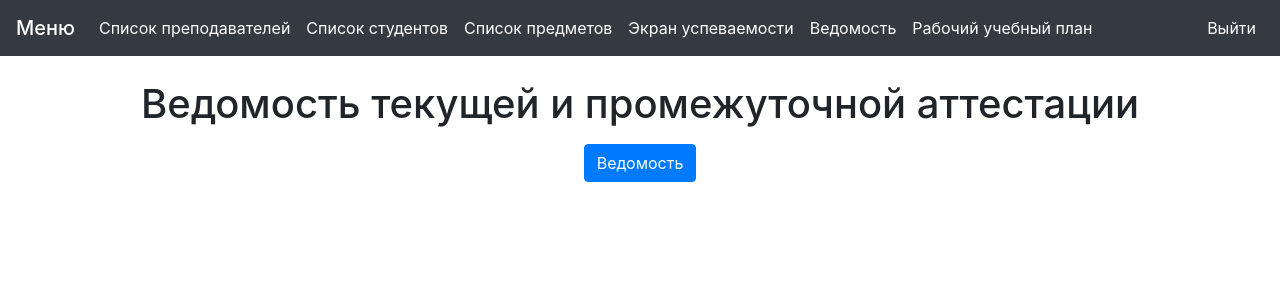
After one commit to voffan/umo, a Django app: page /disciplines/vedomost_list/ in a window 1280 px wide. The commit adds this page. Shown: the top 300 px of the page. Run offline with Django 3.2, Linux system fonts and the light colour scheme; the visitor is signed in with stand-in values (Sample User, id 1); some libraries are stand-ins or nearby versions.

Commit message:
Ведомость текущей и промежуточной аттестации

```diff
--- a/disciplines/urls.py
+++ b/disciplines/urls.py
@@ -12,5 +12,7 @@ urlpatterns = [
     url(r'(?P<pk>[0-9]+)/update_details/$', views.DisciplineDetailsUpdate.as_view(), name='update_details'),
     url(r'^export/$', views.export_to_excel, name='export'),
     url(r'^excel/$', views.excel, name='excel'),
+    url(r'^vedomost/$', views.vedomost, name='vedomost'),
+    url(r'^vedomost_list/$', views.vedomost_list, name='vedomost_list'),
     url(r'^$', views.DisciplineList.as_view(), name='disciplines_list'),
 ]
--- a/disciplines/views.py
+++ b/disciplines/views.py
@@ -240,6 +240,11 @@ def export_to_excel(request):
                 ws[cell.coordinate].border = border
                 ws[cell.coordinate].alignment = align_center
 
+        for cellObj in ws['A2:M2']:
+            for cell in cellObj:
+                # print(cell.coordinate, cell.value)
+                ws[cell.coordinate].fill = fill
+
         # выравнивание столбца
         for cellObj in ws['A2:M20']:
             for cell in cellObj:
@@ -269,3 +274,153 @@ def excel(request):
     groupname = Group.objects.all()
     semestrname = Semestr.objects.all()
     return render(request, 'export_to_excel.html', {'groupname': groupname, 'semestrname': semestrname})
+
+
+def vedomost(request):
+    # определяем стили
+    font = Font(name='Calibri',
+                size=11,
+                bold=False,
+                italic=False,
+                vertAlign=None,
+                underline='none',
+                strike=False,
+                color='FF000000')
+
+    fill = PatternFill(fill_type='solid',
+                       start_color='c1c1c1',
+                       end_color='c2c2c2')
+
+    border = Border(left=Side(border_style='thin',
+                              color='FF000000'),
+                    right=Side(border_style='thin',
+                               color='FF000000'),
+                    top=Side(border_style='thin',
+                             color='FF000000'),
+                    bottom=Side(border_style='thin',
+                                color='FF000000'),
+                    diagonal=Side(border_style='thin',
+                                  color='FF000000'),
+                    diagonal_direction=0,
+                    outline=Side(border_style='thin',
+                                 color='FF000000'),
+                    vertical=Side(border_style='thin',
+                                  color='FF000000'),
+                    horizontal=Side(border_style='thin',
+                                    color='FF000000')
+                    )
+    align_center = Alignment(horizontal='center',
+                             vertical='bottom',
+                             text_rotation=0,
+                             wrap_text=False,
+                             shrink_to_fit=False,
+                             indent=0)
+    align_left = Alignment(horizontal='left',
+                           vertical='bottom',
+                           text_rotation=0,
+                           wrap_text=False,
+                           shrink_to_fit=False,
+                           indent=0)
+    number_format = 'General'
+    protection = Protection(locked=True,
+                            hidden=False)
+
+    # объект
+    wb = Workbook()
+
+    # активный лист
+    ws = wb.active
+
+    # название страницы
+    # ws = wb.create_sheet('первая страница', 0)
+    ws.title = 'первая страница'
+
+    # значение ячейки
+    # ws['A1'] = "Hello!"
+
+    # текущее время
+    today = datetime.today()
+    today = today.strftime('%d.%m.%Y %S:%M:%H')
+
+    # данные для строк
+    group_id = 1
+    semestr = 2
+    group = Group.objects.get(pk=group_id)
+    students = group.grouplist_set.all()
+    subjects = group.program.discipline_set.filter(disciplinedetails__semestr__name=semestr)
+    _row = 10
+    _column = 3
+    ws.cell(row=1, column=1).value = 'Ведомость текущей и промежуточной аттестации'
+    ws.cell(row=2, column=1).value = 'Семестр 2'
+    ws.cell(row=3, column=1).value = group.Name
+    ws.cell(row=9, column=1).value = 'Фамилия, имя, отчество'
+    ws.cell(row=9, column=2).value = '№ зачетной книжки'
+    ws.cell(row=9, column=3).value = 'Сумма баллов'
+    ws.cell(row=9, column=4).value = 'Баллы экзамен'
+    ws.cell(row=9, column=5).value = 'Всего баллов'
+    ws.cell(row=9, column=6).value = 'Оценка прописью'
+    ws.cell(row=9, column=7).value = 'Буквенный эквивалент'
+    ws.cell(row=9, column=8).value = 'Подпись преподавателя'
+    for gl in students:
+        ws.cell(row=_row, column=1).value = gl.student.FIO
+        ws.cell(row=_row, column=2).value = gl.student.StudentID
+        # for s in subjects:
+        #     mark = ExamMarks.objects.filter(student__id=gl.student.id, exam__discipline__id=s.id).first()
+        #     if mark is not None:
+        #         ws.cell(row=_row, column=_column).value = mark.mark.name
+        #     _column += 1
+        _row += 1
+
+    # шрифты
+    ws['A9'].font = font
+    # обводка
+    ws['A9'].border = border
+    # выравнивание
+    ws['A9'].alignment = align_center
+
+    # вручную устанавливаем высоту первой строки
+    # rd = ws.row_dimensions[1]
+    # rd.height = 16
+
+    # увеличиваем все строки по высоте
+    max_row = ws.max_row
+    i = 1
+    while i <= max_row:
+        rd = ws.row_dimensions[i]
+        rd.height = 16
+        i += 1
+
+    # сетка + выравнивание
+    for cellObj in ws['A9:H30']:
+        for cell in cellObj:
+            # print(cell.coordinate, cell.value)
+            ws[cell.coordinate].border = border
+            ws[cell.coordinate].alignment = align_center
+
+    # выравнивание столбца
+    for cellObj in ws['A9:H30']:
+        for cell in cellObj:
+            ws[cell.coordinate].alignment = align_left
+
+    # перетягивание ячеек
+    # https://stackoverflow.com/questions/13197574/openpyxl-adjust-column-width-size
+    dims = {}
+    for row in ws.rows:
+        for cell in row:
+            if cell.value:
+                dims[cell.column] = max((dims.get(cell.column, 0), len(cell.value)))
+    for col, value in dims.items():
+        # value * коэфициент
+        ws.column_dimensions[col].width = value * 1.5
+
+    # сохранение файла в текущую директорию
+    response = HttpResponse(content_type='application/vnd.openxmlformats-officedocument.spreadsheetml.sheet')
+    response['Content-Disposition'] = 'attachment; filename=items.xlsx'
+
+    wb.save(response)
+
+    return response
+
+
+def vedomost_list(request):
+    return render(request, 'vedomost.html')
--- a/templates/base.html
+++ b/templates/base.html
@@ -28,6 +28,9 @@
                     </li>
                     <li class="nav-item active">
                         <a class="nav-link" href="{% url 'disciplines:excel' %}">Экран успеваемости</a>
+                    </li>
+                     <li class="nav-item active">
+                        <a class="nav-link" href="{% url 'disciplines:vedomost_list' %}">Ведомость</a>
                     </li>
                     <li class="nav-item active">
                         <a class="nav-link" href="{% url 'nomenclatures:rup_list' %}">Рабочий учебный план</a>
--- /dev/null
+++ b/templates/vedomost.html
@@ -0,0 +1,15 @@
+{% extends 'base.html' %}
+{% block title %}Ведомость текущей и промежуточной аттестации{% endblock %}
+{% block content %}
+    <div class="container">
+        <div class="row">
+            <div class="col-lg-12 col-lg-offset-12">
+                <center>
+                    <h1 class="title">Ведомость текущей и промежуточной аттестации</h1>
+                    <p></p>
+                    <p><a href="{% url 'disciplines:vedomost' %}" class="btn btn-primary">Ведомость</a></p>
+                </center>
+            </div>
+        </div>
+    </div>
+{% endblock %}
```
